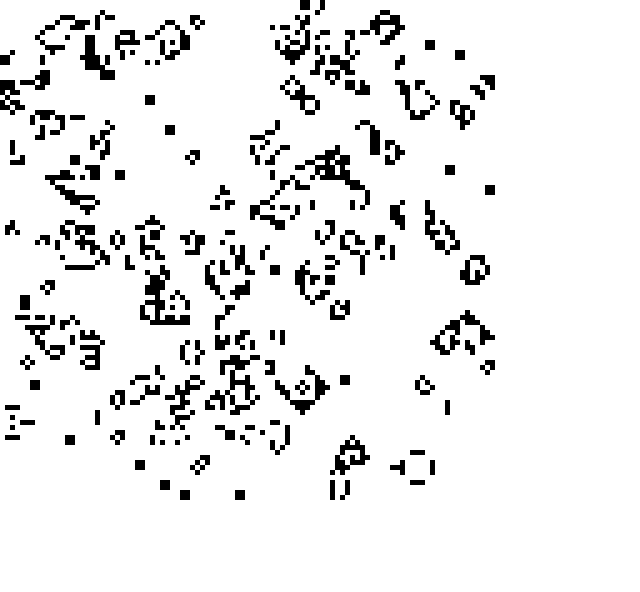
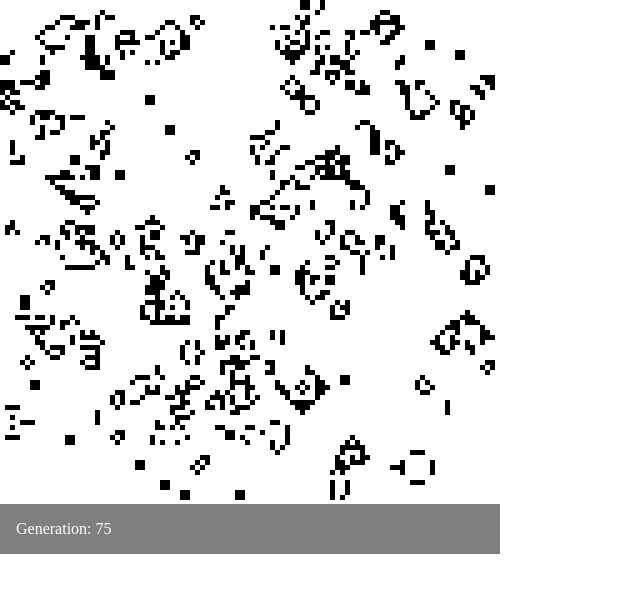
Before and after one commit to hugolafis/game-of-life, a website built with webpack: page src/index.html in a window 1280 px wide. Shown: the whole page, without its empty margins (0-640 px from the left). Built offline with nearby package versions, Linux system fonts and the light colour scheme; animation ran at ten frames a second.

Commit message:
Tweaks Still need to add tiling

```diff
--- a/src/App.ts
+++ b/src/App.ts
@@ -46,8 +46,8 @@ export class LifeController {
 
     for (let y = 0; y < this.canvas.height; y++) {
       for (let x = 0; x < this.canvas.width; x++) {
+        let aliveNeighbors = 0;
         const neighbors = this.canvasContext.getImageData(x - 1, y - 1, 3, 3).data;
-        let aliveNeighbors = 0;
 
         // Are any neighbors valid?
         // e.g. not white and not 0 alpha
--- a/src/Index.ts
+++ b/src/Index.ts
@@ -1,14 +1,16 @@
 import { LifeController } from './App';
 
 const canvas = document.getElementById('#canvas') as HTMLCanvasElement;
+const stats = document.getElementById('#stats') as HTMLDivElement;
 
 const lifeController = new LifeController(canvas);
 
 window.requestAnimationFrame(loop);
 
 let lastUpdate = performance.now();
-const targetMs = 16.6;
+const targetMs = 50;
 let dt: number = 0;
+let generation: number = 0;
 function loop() {
   const now = performance.now();
   dt += now - lastUpdate;
@@ -20,6 +22,8 @@ function loop() {
     lifeController.update(dt);
 
     dt = 0;
+    generation++;
+    stats.innerHTML = `Generation: ${generation}`;
   }
 
   window.requestAnimationFrame(loop);
--- a/src/app.scss
+++ b/src/app.scss
@@ -18,8 +18,18 @@ html {
   height: 100vh;
 }
 
+.canvas-container {
+  width: 500px;
+}
+
 .canvas {
   image-rendering: pixelated;
   width: 500px;
   height: 500px;
 }
+
+.stats {
+  background: rgba(0, 0, 0, 0.5);
+  padding: 1em;
+  color: white;
+}
--- a/src/index.html
+++ b/src/index.html
@@ -8,6 +8,10 @@
   </head>
 
   <body>
-    <canvas id="#canvas" class="canvas"></canvas>
+    <div class="canvas-container">
+      <canvas id="#canvas" class="canvas"></canvas>
+
+      <div id="#stats" class="stats">Generation:</div>
+    </div>
   </body>
 </html>
```
